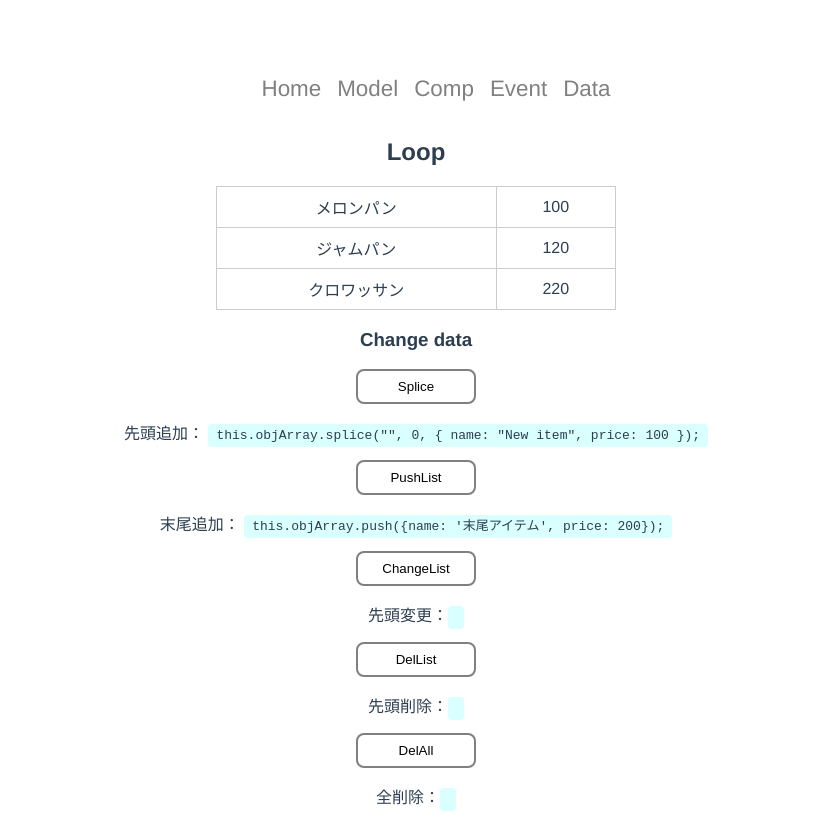
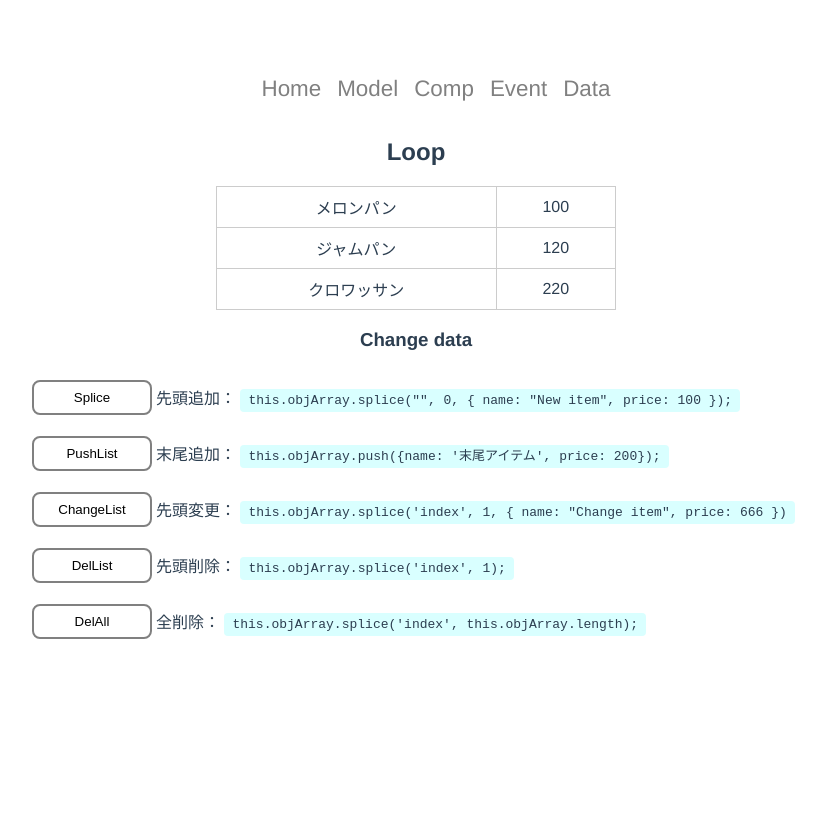
Before and after one commit to BoxPistols/move-vue-dev, a Vue app: page /comp in a window 1280 px wide. Shown: the whole page, without its empty margins (224-1050 px from the left). After the commit the page ends 800 px from the top, so only its background shows below. Built offline with nearby package versions, Linux system fonts and the light colour scheme.

Commit message:
[Method] add code / push del change

```diff
--- a/src/components/Array.vue
+++ b/src/components/Array.vue
@@ -9,6 +9,7 @@
     </table>
 
     <h3>Change data</h3>
+    <div class="change-data-org">
 
       <!-- 先頭に追加 -->
       <div class="change-data-mol">
@@ -29,7 +30,7 @@
       <div class="change-data-mol">
         <button v-on:click="ChangeList">ChangeList</button>
         <p>先頭変更：
-        <code></code>
+          <code>this.objArray.splice('index', 1, { name: "Change item", price: 666 })</code>
         </p>
       </div>
 
@@ -37,7 +38,7 @@
       <div class="change-data-mol">
         <button v-on:click="DelList">DelList</button>
         <p>先頭削除：
-        <code></code>
+          <code>this.objArray.splice('index', 1);</code>
         </p>
       </div>
 
@@ -45,8 +46,9 @@
       <div class="change-data-mol">
         <button v-on:click="DelAll">DelAll</button>
         <p>全削除：
-        <code></code>
+          <code>this.objArray.splice('index', this.objArray.length);</code>
         </p>
+      </div>
     </div>
 
   </div>
@@ -107,15 +109,23 @@ button
   margin auto
   cursor pointer
   transition .2s
-  &:hover
+  &:hove
     background-color lightgrey
   &:focus
     border-radius 0
 
-.change-data-mol
+.change-data
+  &-org
+    max-width 768px
+    display flex
+    flex-wrap wrap
+    margin auto
+  &-mol
     display flex
     justify-content center
-  flex-direction: column
+    p
+      margin-left 4px
+
 code
   background-color lighten(teal, 90%)
   padding 4px 8px
```
Lines whose indentation alone changed are shown as unchanged.
